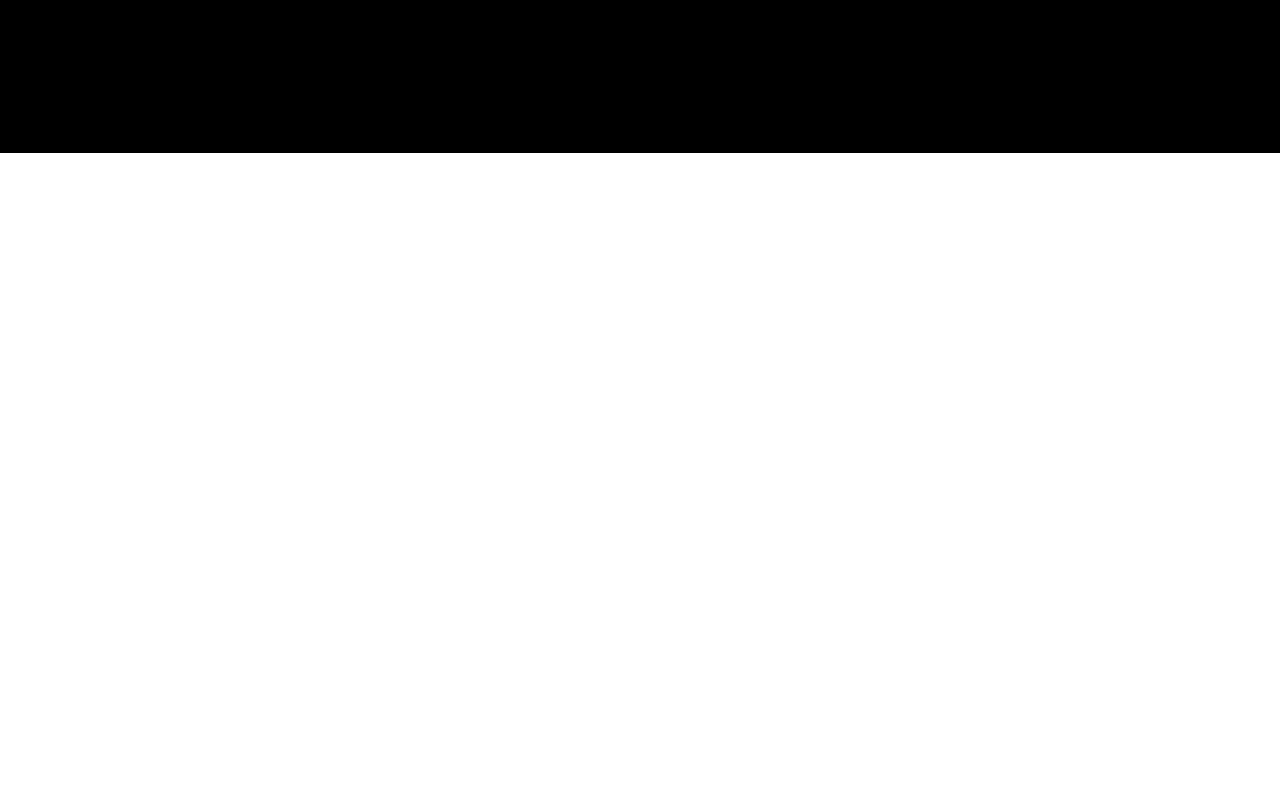
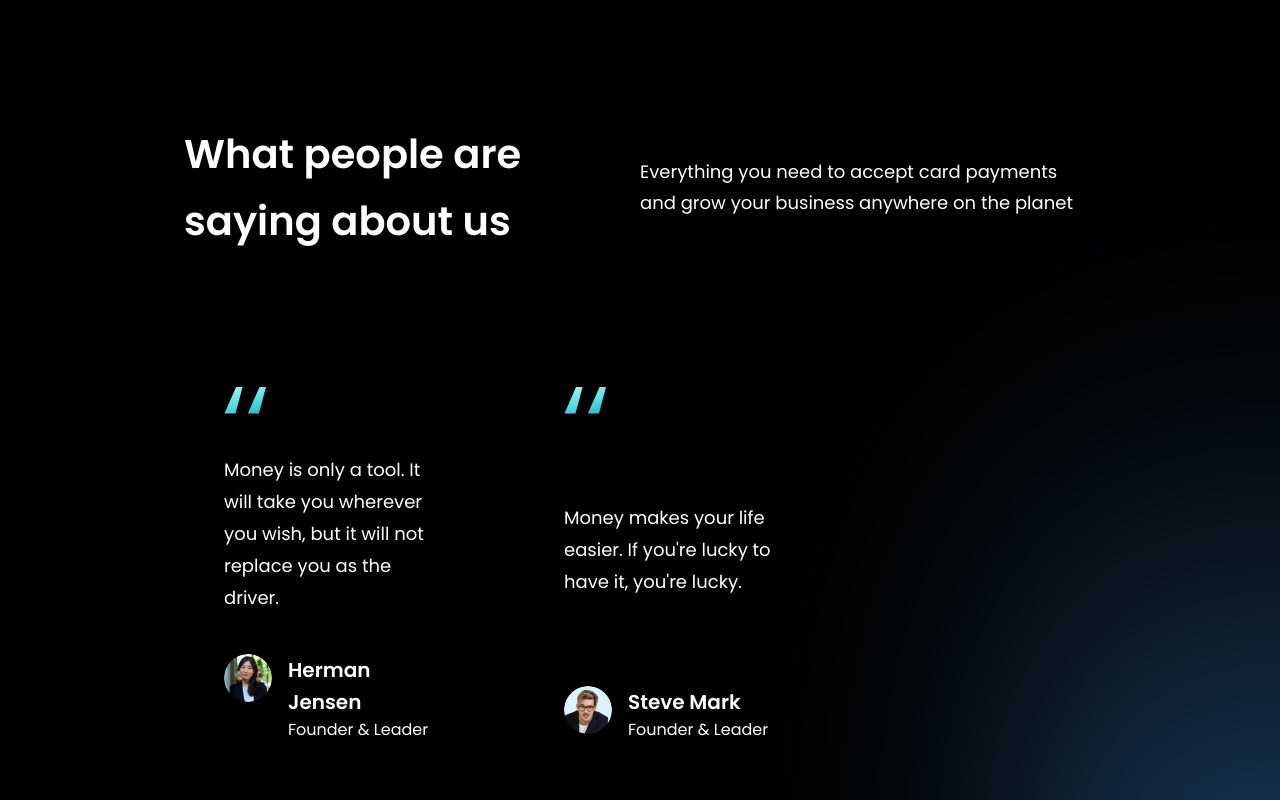
Before and after one commit to mugabiBenjamin/hooBank, a React (Vite) app: page / in a window 1280 px wide. Shown: the part 2640-3440 px from the top of the page. Before the commit the page ends 2793 px from the top, so only its background shows below. Built offline with nearby package versions, Linux system fonts and the light colour scheme.

Commit message:
Add testimonials and feedback card

```diff
--- a/src/components/FeedbackCard.jsx
+++ b/src/components/FeedbackCard.jsx
@@ -1,8 +1,27 @@
+import { quotes } from "../assets";
+import PropTypes from 'prop-types';
 
-const FeedbackCard = () => {
-  return (
-    <div>FeedbackCard</div>
-  )
-}
+const FeedbackCard = ({ content, name, title, img }) => (
+  <div className="flex justify-between flex-col px-10 py-12 rounded-[20px] max-w-[300px] md:mr-10 sm:mr-5 mr-0 my-5 feedback-card">
+    <img src={quotes} alt="double_qoutes" className="w-[42px] h-[27px[ object-contain" />
+    <p className="font-normal text-[18px] leading-[32px] text-white my-10">{content}</p>
 
-export default FeedbackCard
+    <div className="flex flex-row">
+      <img src={img} alt={name} className="w-[48px] h-[48px] rounded-full" />
+
+      <div className="flex flex-col ml-4">
+        <h4 className="font-semibold text-[20px] leading-[32px] text-white">{name}</h4>
+        <p className="font-normal text-[16px] leading-[24px] text-white">{title}</p>
+      </div>
+    </div>
+  </div>
+)
+
+FeedbackCard.propTypes = {
+  content: PropTypes.string.isRequired,
+  name: PropTypes.string.isRequired,
+  title: PropTypes.string.isRequired,
+  img: PropTypes.string.isRequired,
+};
+
+export default FeedbackCard;
--- a/src/components/Testimonials.jsx
+++ b/src/components/Testimonials.jsx
@@ -1,8 +1,27 @@
+import { feedback } from "../constants";
+import styles from "../style";
+import FeedbackCard from "./FeedbackCard";
 
-const Testimonials = () => {
-  return (
-    <div>Testimonials</div>
-  )
-}
+const Testimonials = () => (
+  <section id="clients" className={`${styles.paddingY} ${styles.flexCenter} flex-col relative`}>
+
+    <div className="absolute z-[0] w-[60%] h-[60%] -right-[50%] rounded-full blue__gradient" />
+
+    <div className="w-full flex justify-between items-center md:flex-row flex-col sm:mb-16 mb-6 relative z-[1]">
+      <h1 className={styles.heading2}>What people are <br className="sm:block hidden" /> saying about us</h1>
+
+      <div className="w-full md:mt-0 mt-6">
+        <p className={`${styles.paragraph} text-left max-w-[450px]`}>Everything you need to accept card payments and grow your business anywhere on the planet</p>
+      </div>
+    </div>
+
+    <div className="flex sm:flex-wrap sm:justify-start justify-center w-full feedback-container relative z-[1]">
+      {feedback.map((card) => (
+        <FeedbackCard key={card.id} {...card} />
+      ))}
+    </div>
+
+  </section>
+)
 
 export default Testimonials
```
